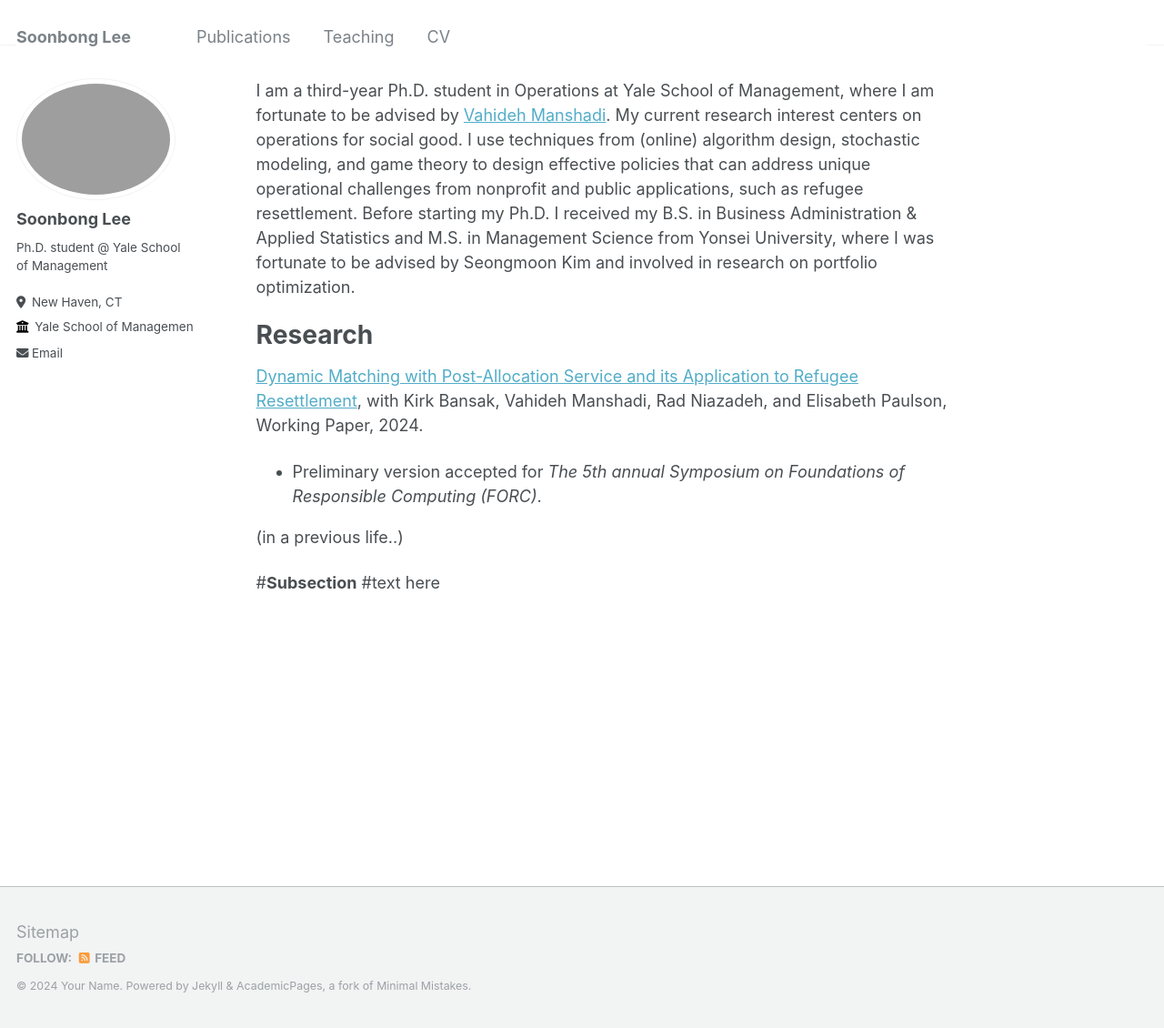
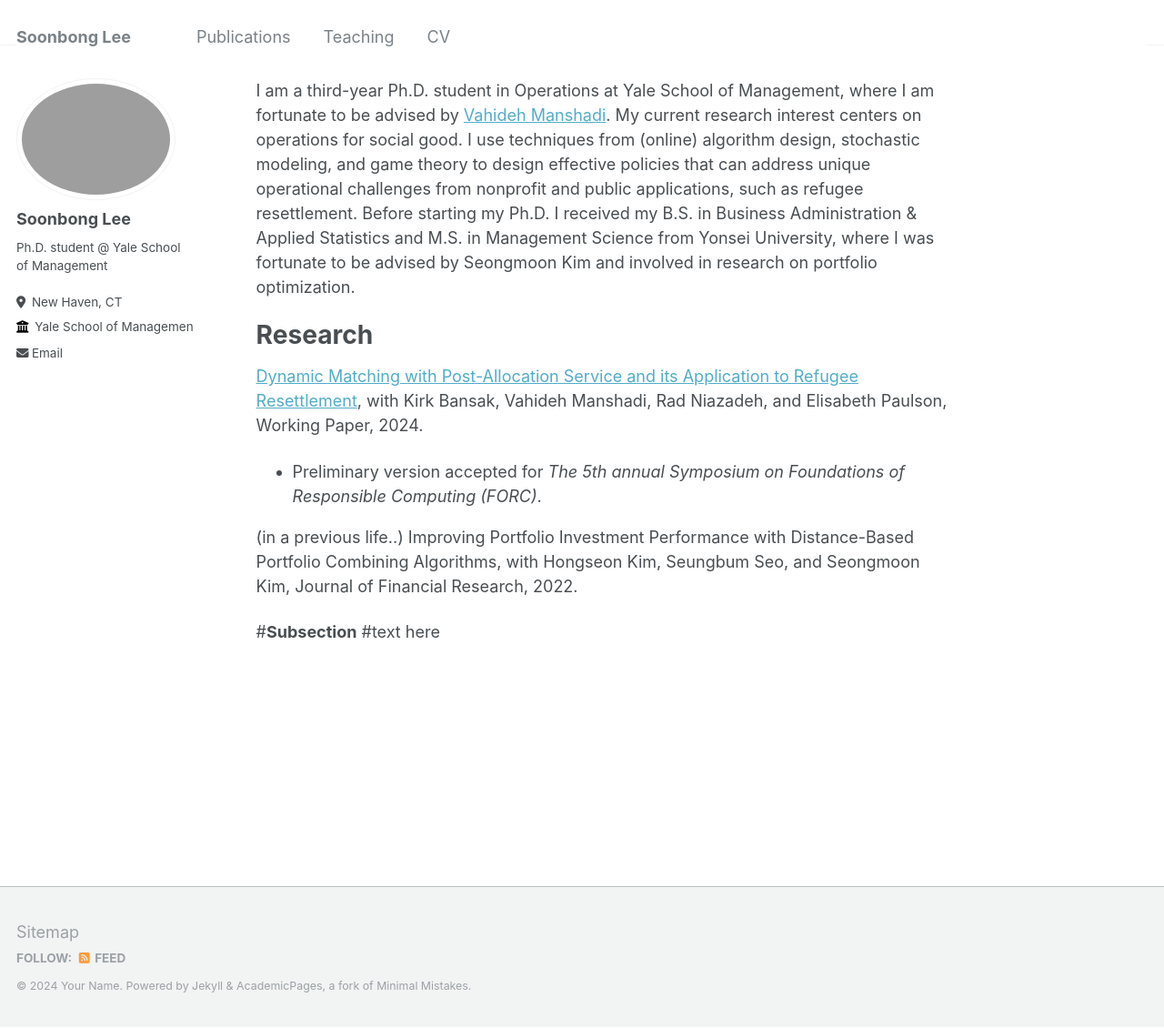
Before and after one commit to soonbong-lee/soonbong-lee.github.io, a Jekyll site: the page built from _pages/about.md, in a window 1280 px wide and 1130 px high. Shown: the whole window at 91% size. Built offline with Jekyll 4.4.1, drawn with Linux system fonts in a browser that asks for light colours.

Commit message:
Update about.md

```diff
--- a/_pages/about.md
+++ b/_pages/about.md
@@ -15,7 +15,7 @@ Research
 
 - Preliminary version accepted for *The 5th annual Symposium on Foundations of Responsible Computing (FORC)*.
 
-(in a previous life..)
+(in a previous life..) Improving Portfolio Investment Performance with Distance-Based Portfolio Combining Algorithms, with Hongseon Kim, Seungbum Seo, and Seongmoon Kim, Journal of Financial Research, 2022.
 
 #**Subsection**
 #text here
```
